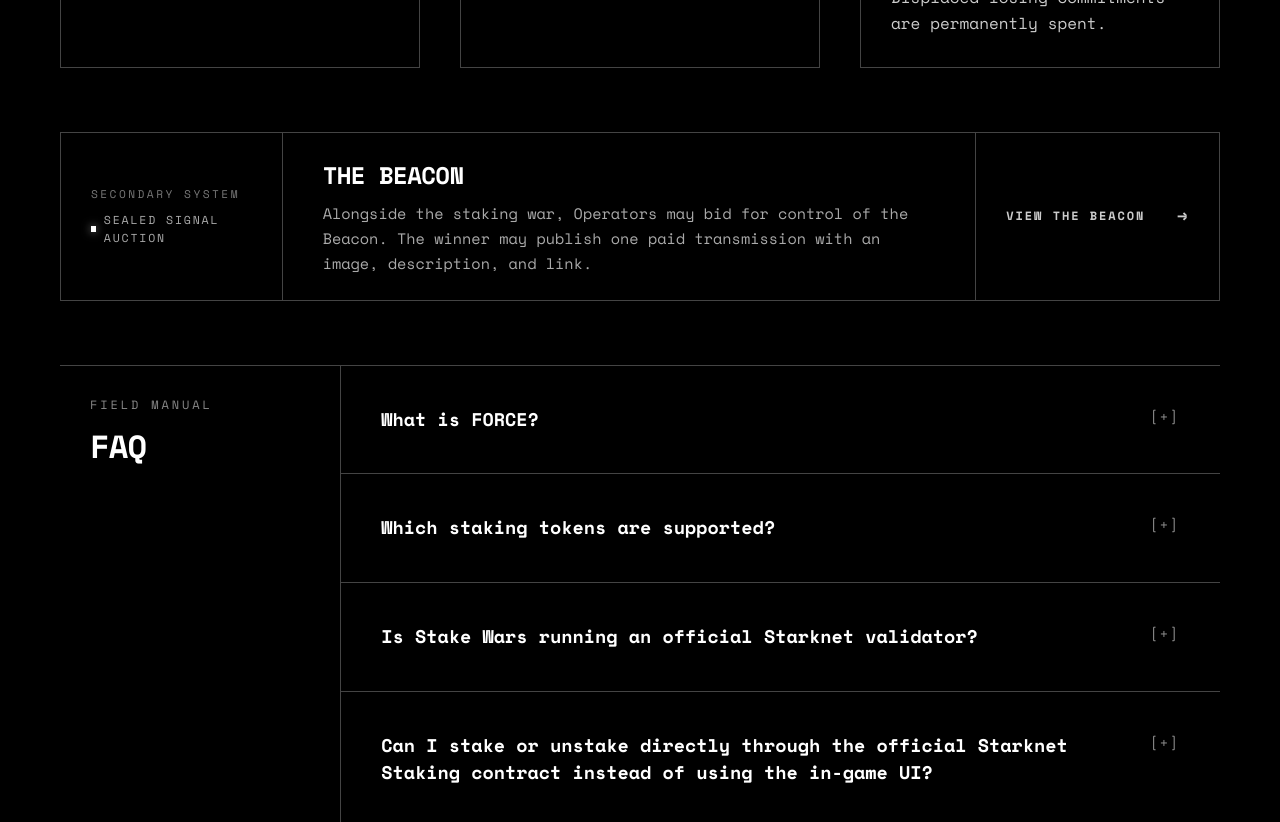
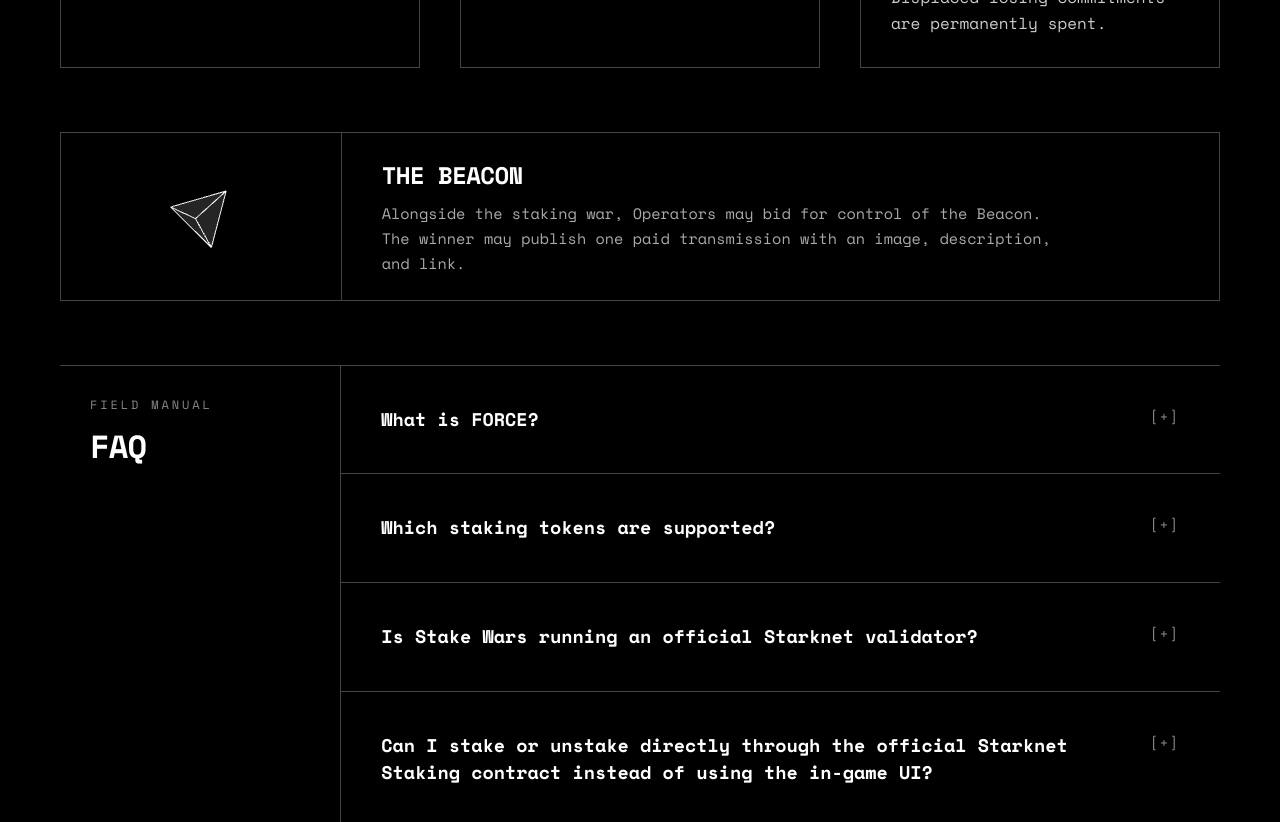
Before and after one commit to broody/stake-wars, a React (Vite) app in the folder apps/web/: page / in a window 1280 px wide. Shown: the part 1400-2222 px from the top of the page. Built offline with nearby package versions, Linux system fonts and the light colour scheme; no server answers.

Commit message:
fix: simplify landing Beacon callout

```diff
--- a/apps/web/src/landing/App.tsx
+++ b/apps/web/src/landing/App.tsx
@@ -8,6 +8,7 @@ import { Ticker } from './components/Ticker';
 import { StatsBoard } from './components/StatsBoard';
 import { MechanicsCard } from './components/MechanicsCard';
 import { Footer } from './components/Footer';
+import { BeaconLogo } from '../game/components/3d/BeaconLogo';
 
 function FaqItem({
   question,
@@ -134,24 +135,17 @@ function LandingApp() {
         {/* Secondary Beacon auction */}
         <section
           aria-labelledby="beacon-heading"
-          className="mb-16 grid border border-dim bg-black/60 md:grid-cols-[0.32fr_1fr_auto]"
+          className="mb-16 grid border border-dim bg-black/60 md:grid-cols-[0.32fr_1fr]"
         >
-          <div className="flex items-center border-b border-dim px-[30px] py-5 md:border-b-0 md:border-r">
-            <div>
-              <div className="text-[0.7rem] tracking-[0.22em] text-[#777]">
-                SECONDARY SYSTEM
-              </div>
-              <div className="mt-2 flex items-center gap-2 text-[0.72rem] tracking-[0.16em] text-[#aaa]">
-                <span
-                  aria-hidden="true"
-                  className="h-1.5 w-1.5 bg-fg shadow-[0_0_8px_rgba(255,255,255,0.55)]"
-                />
-                SEALED SIGNAL AUCTION
-              </div>
-            </div>
-          </div>
+          <a
+            href="/play/beacon"
+            aria-label="View the Beacon"
+            className="group grid min-h-36 place-items-center border-b border-dim p-5 focus-visible:outline focus-visible:outline-1 focus-visible:outline-offset-[-1px] focus-visible:outline-white md:border-b-0 md:border-r"
+          >
+            <BeaconLogo className="h-28 w-28 transition-transform duration-300 group-hover:scale-105 motion-reduce:transition-none" />
+          </a>
 
-          <div className="px-[30px] py-6 md:px-10">
+          <div className="flex flex-col justify-center px-[30px] py-6 md:px-10">
             <h2
               id="beacon-heading"
               className="text-[1.5rem] font-bold tracking-tight"
@@ -164,16 +158,6 @@ function LandingApp() {
               image, description, and link.
             </p>
           </div>
-
-          <a
-            href="/play/beacon"
-            className="group flex items-center justify-between gap-8 border-t border-dim px-[30px] py-5 text-[0.75rem] font-bold tracking-[0.16em] text-[#ccc] transition-colors hover:bg-fg hover:text-bg focus-visible:outline focus-visible:outline-1 focus-visible:outline-offset-[-1px] focus-visible:outline-white md:min-w-52 md:border-l md:border-t-0"
-          >
-            VIEW THE BEACON
-            <span aria-hidden="true" className="text-[1rem]">
-              →
-            </span>
-          </a>
         </section>
 
         {/* FAQ */}
```
